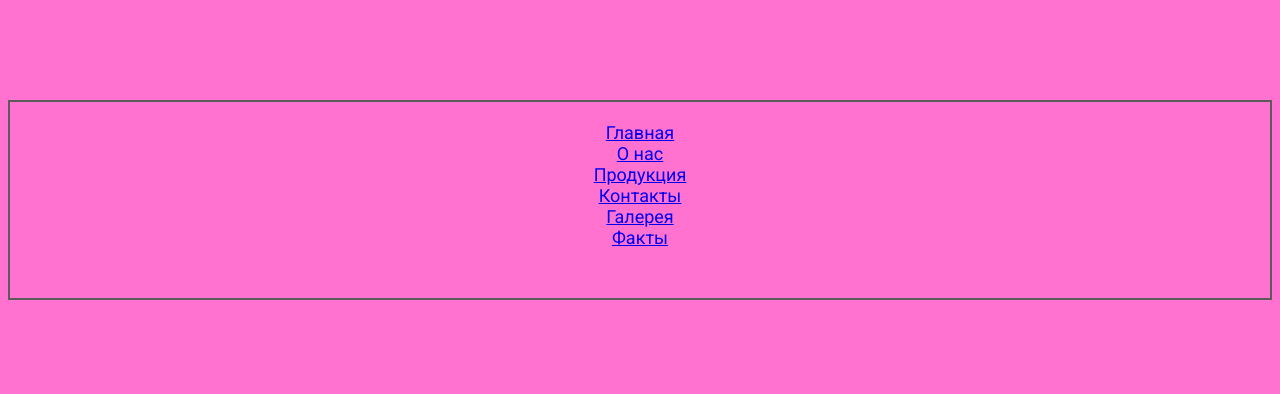
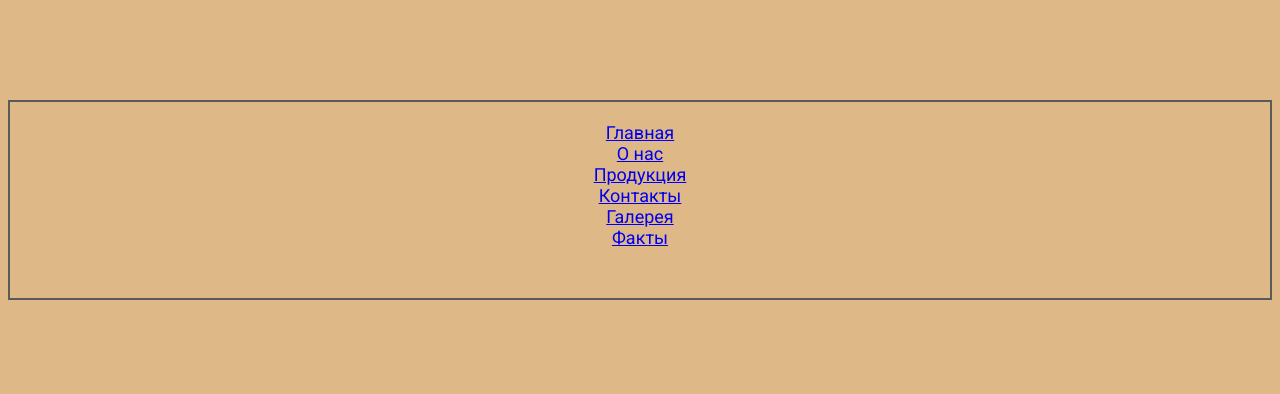
Before and after one commit to dmytrohasiuk-cyber/home-work-2-3, a plain HTML site: page pages/gallery.html in a window 1280 px wide. Shown: the top 394 px of the page. Drawn offline with Linux system fonts and the light colour scheme.

Commit message:
change color

```diff
--- a/CSS/style.css
+++ b/CSS/style.css
@@ -40,10 +40,11 @@ form div {
 }
 
 .contacts-h1 {
-    color:darkblue
+  color: darkblue;
 }
 
 .gallery {
+
   display: grid;
   grid-template-columns: repeat(3, 1fr);
   gap: 10px;
@@ -60,3 +61,7 @@ form div {
   justify-content: center;
   align-items: center;
 }
+
+.background {
+  background-color: burlywood;
+}
--- a/pages/gallery.html
+++ b/pages/gallery.html
@@ -12,7 +12,7 @@
       rel="stylesheet"
     />
   </head>
-  <body>
+  <body class="background">
     <header class="header">
       <nav>
         <ul>
```
Lines whose indentation alone changed are shown as unchanged.
